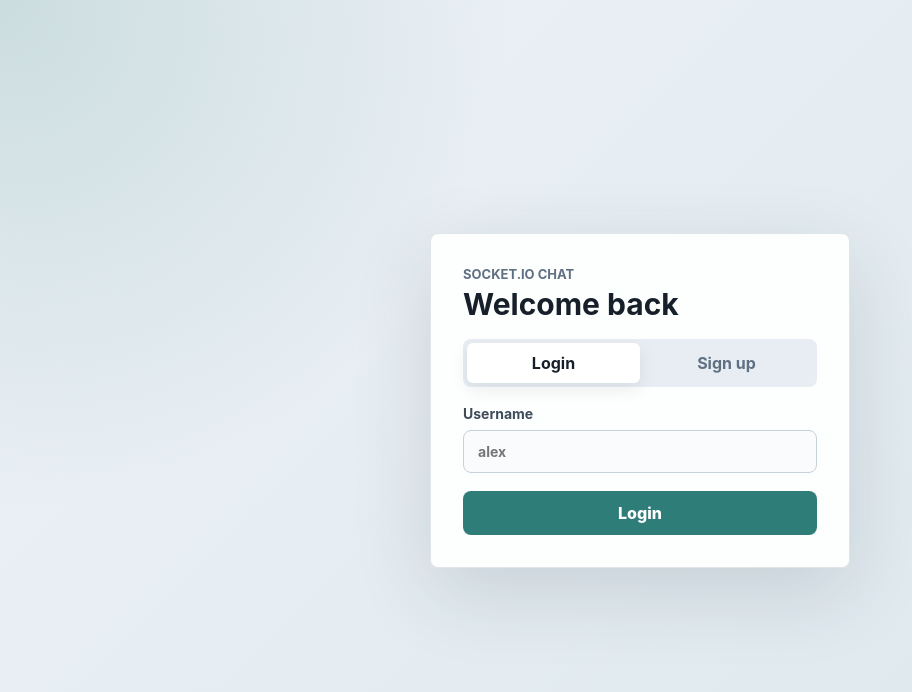
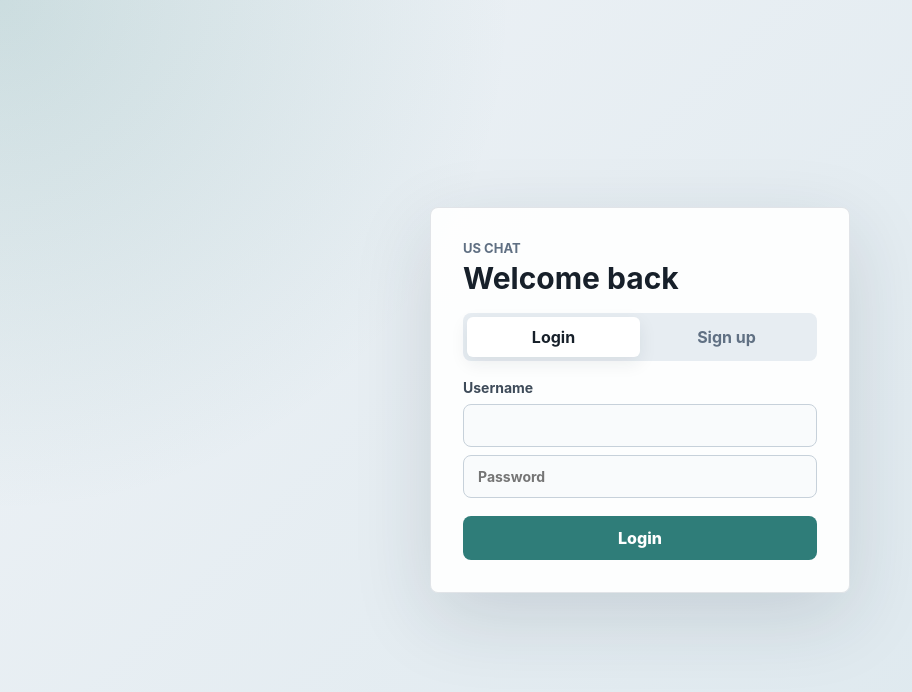
Before and after one commit to bw9fkq96qh-cpu/us-chat-, a React (Vite) app in the folder client/: page / in a window 1280 px wide. Shown: the top 692 px of the page, without its empty margins (0-912 px from the left). Built offline with nearby package versions, Linux system fonts and the light colour scheme.

Commit message:
password field added

```diff
--- a/client/src/main.jsx
+++ b/client/src/main.jsx
@@ -8,6 +8,7 @@ const API_URL = "https://us-chat-9z9u.onrender.com";
 function AuthForm({ onAuth }) {
   const [mode, setMode] = useState("login");
   const [username, setUsername] = useState("");
+  const [password, setPassword] = useState("");
   const [error, setError] = useState("");
   const [loading, setLoading] = useState(false);
 
@@ -40,7 +41,7 @@ function AuthForm({ onAuth }) {
     <main className="auth-page">
       <form className="auth-panel" onSubmit={submit}>
         <div>
-          <p className="eyebrow">Socket.io Chat</p>
+          <p className="eyebrow">US Chat</p>
           <h1>{mode === "login" ? "Welcome back" : "Create an account"}</h1>
         </div>
 
@@ -68,9 +69,13 @@ function AuthForm({ onAuth }) {
             minLength={3}
             value={username}
             onChange={(event) => setUsername(event.target.value)}
-            placeholder="alex"
-            required
           />
+ <input
+  type="password"
+  placeholder="Password"
+  value={password}
+  onChange={(e) => setPassword(e.target.value)}
+/>
         </label>
 
         {error && <p className="error">{error}</p>}
```
